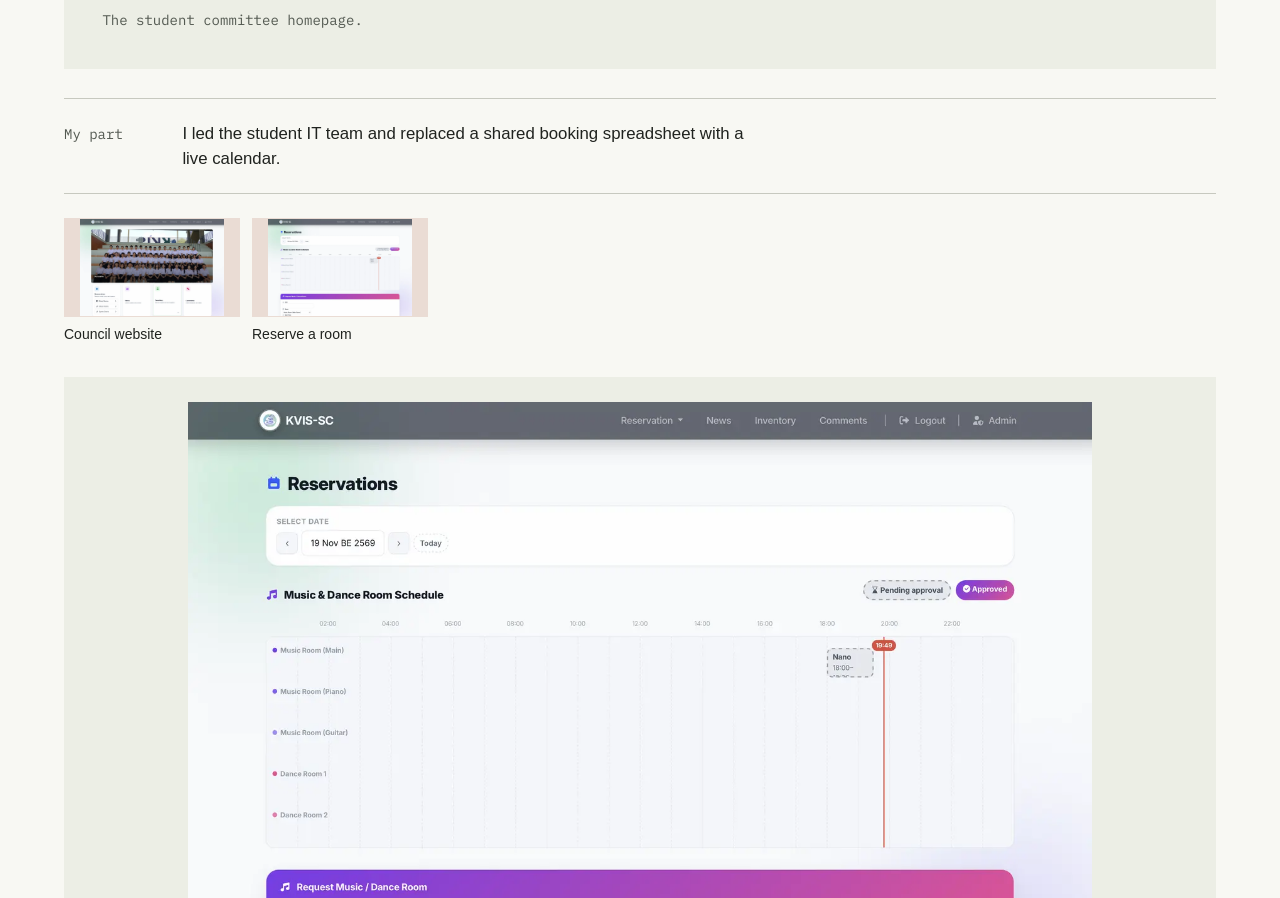
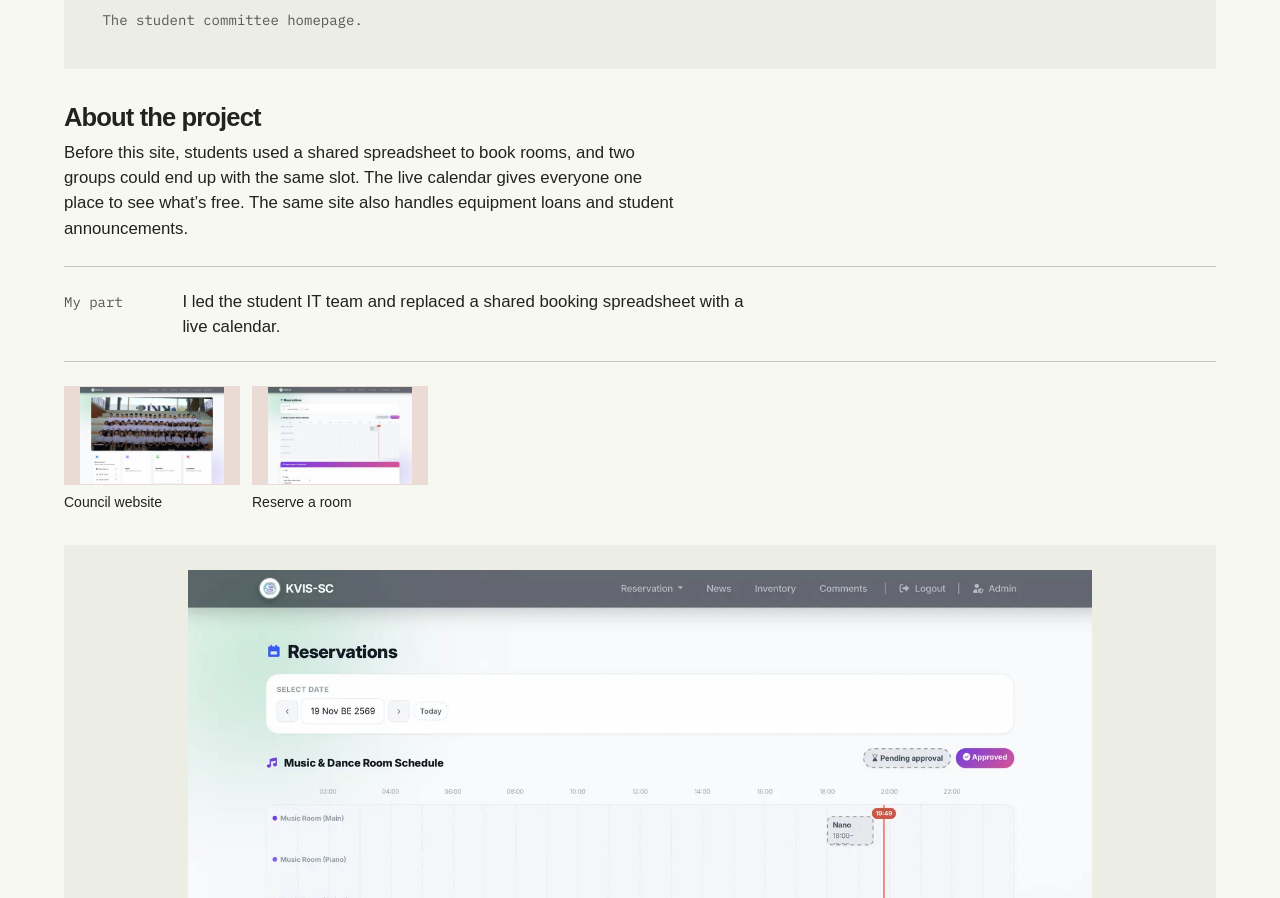
Before and after one commit to tameszaza/thanakrit-portfolio, a Next.js app: page /work/kvis-sc in a window 1280 px wide. Shown: the part 1105-2003 px from the top of the page. Built offline with nearby package versions, Linux system fonts and the light colour scheme.

Commit message:
Add a plain-English paragraph to each showcase

```diff
--- a/app/detail.css
+++ b/app/detail.css
@@ -163,3 +163,14 @@
   .showcase-index ul { grid-template-columns: repeat(auto-fit, minmax(min(100%, 6rem), 1fr)); }
   .showcase-index a { font-size: .8rem; }
 }
+
+.project-about {
+  max-width: 66ch;
+  padding: .4rem 0 1.6rem;
+}
+.project-about h2 {
+  margin-bottom: .65rem;
+  font-size: clamp(1.35rem, 2vw, 1.65rem);
+  font-weight: 650;
+  letter-spacing: -.035em;
+}
--- a/app/work/[slug]/page.jsx
+++ b/app/work/[slug]/page.jsx
@@ -58,6 +58,10 @@ export default async function Project({ params }) {
         <p>{project.summary}</p>
       </header>
       <Frame frame={project} className={`plate ${project.slug}`} lead />
+      <section className="project-about" aria-labelledby="about-project">
+        <h2 id="about-project">About the project</h2>
+        <p>{journey.about}</p>
+      </section>
       <aside className="contribution" aria-label="My contribution">
         <small>My part</small>
         <p>{journey.role}</p>
--- a/content/journeys.js
+++ b/content/journeys.js
@@ -1,11 +1,13 @@
 export const journeys = {
   "kvis-sc": {
+    about: "Before this site, students used a shared spreadsheet to book rooms, and two groups could end up with the same slot. The live calendar gives everyone one place to see what’s free. The same site also handles equipment loans and student announcements.",
     role: "I led the student IT team and replaced a shared booking spreadsheet with a live calendar.",
     frames: [
       { image: "kvis-bookings.webp", label: "Reserve a room", alt: "Weekly room timetable with available reservation slots", caption: "See which rooms are free, then book a time.", wide: true },
     ],
   },
   "kampung-quest": {
+    about: "A neighbour can tell the app what they enjoy, how far they can walk, and what would make an outing accessible. The app suggests activities that fit. Neighbours can then invite each other and use a group chat to settle the details.",
     role: "I made the activity chat remember access needs, such as avoiding stairs, and sped up slow requests.",
     frames: [
       { image: "kampung-accessibility.webp", label: "Set preferences", alt: "Accessibility preferences on the mobile onboarding screen", caption: "Tell the assistant how far you can walk and whether stairs are a problem.", portrait: true },
@@ -14,6 +16,7 @@ export const journeys = {
     ],
   },
   tamestorage: {
+    about: "I use a web page to reach the files on my old laptop from other devices. When I export a PDF from my iPad, the server links it in Obsidian and reads the pages so I can search them later. A second drive holds a backup.",
     role: "I set up the storage and backups, made my iPad notes searchable, and synced calendar changes across devices.",
     frames: [
       { image: "tamestorage-files.webp", label: "My Files", alt: "Tamestorage file manager displaying a sample Studio folder", caption: "My Files with a sample project folder.", wide: true },
@@ -22,6 +25,7 @@ export const journeys = {
     ],
   },
   mgans: {
+    about: "We built two models that learn patterns in speech and try to reconstruct them. The differences they find help score how unusual a recording is. We tested both models on one collection of recordings and then on a separate collection they hadn’t trained on.",
     role: "Pasatorn Soikiri and I share first authorship. I worked on the model that spots synthetic speech.",
     frames: [
       { image: "mgans.svg", label: "Results", alt: "eD-AnoGAN scores of 0.9211 ROC AUC on WaveFake and 0.8428 on ASVspoof2019 LA", caption: "Closer to 1 is better. The score drops on a different set of recordings.", wide: true },
@@ -32,12 +36,14 @@ export const journeys = {
     ],
   },
   sleeppilot: {
+    about: "SleepPilot is a fictional sleep app with 15 help articles. The chatbot looks through those articles before answering and shows which ones it used. You can ask a follow-up without repeating the details from your first question.",
     role: "I built the search that finds the right help article and added follow-up questions that carry on the conversation.",
     frames: [
       { image: "sleeppilot-dialog.webp", label: "An answer with sources", alt: "SleepPilot Coach answering a question about wearables and showing its FAQ sources", caption: "Asked if a watch is required, the assistant answers and shows the help article it used.", portrait: true, wide: true },
     ],
   },
   luckdee: {
+    about: "Tutors publish science courses with lesson topics, videos and study materials. Students can browse the catalog before enrolling. When a tutor confirms a bank transfer, the site unlocks that course for the student and tracks how much viewing time they have left.",
     role: "I built the storefront and worked on how lesson videos and course images are shown.",
     frames: [
       { image: "simplesci-catalog.webp", label: "Courses", alt: "English SimpleSci course catalog with subject and level filters", caption: "Browse by subject or level.", wide: true },
@@ -46,6 +52,7 @@ export const journeys = {
     ],
   },
   sentctf: {
+    about: "SentCTF is a capture-the-flag competition run by NTU Sentinels. Teams solve cybersecurity puzzles and submit hidden codes called flags to earn points. The photos show the awards and the certificate from our third-place finish.",
     role: "I competed with Team RIPGREP.",
     frames: [
       { image: "sentctf-certificate.webp", label: "Third-place certificate", alt: "Thanakrit Damduan’s SentCTF 2026 third-place certificate", caption: "My third-place certificate.", wide: true },
```
